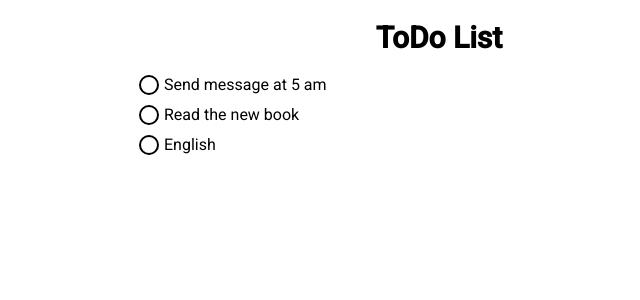
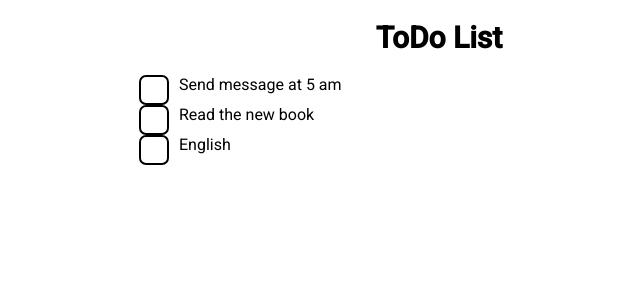
Before and after one commit to ww-side/my-todos, a React (Create React App) app: page / in a window 1280 px wide. Shown: the top 300 px of the page, without its empty margins (201-841 px from the left). Built offline with nearby package versions, Linux system fonts and the light colour scheme.

Commit message:
fix checkbox style

```diff
--- a/src/components/UI/Check/Check.module.scss
+++ b/src/components/UI/Check/Check.module.scss
@@ -1,12 +1,15 @@
 .checkRadius {
   border: 2px solid #000000;
-  border-radius: 10px;
-  width: 20px;
-  height: 20px;
-  margin-bottom: 10px;
-  margin-right: 5px;
+  border-radius: 7px;
+  width: 30px;
+  height: 30px;
+  margin-right: 10px;
+  display: flex;
+  align-items: center;
+  justify-content: center;
+  cursor: pointer;
 }
 
 .checkColor {
-  color: #fff;
+  color: #00b200;
 }
```
